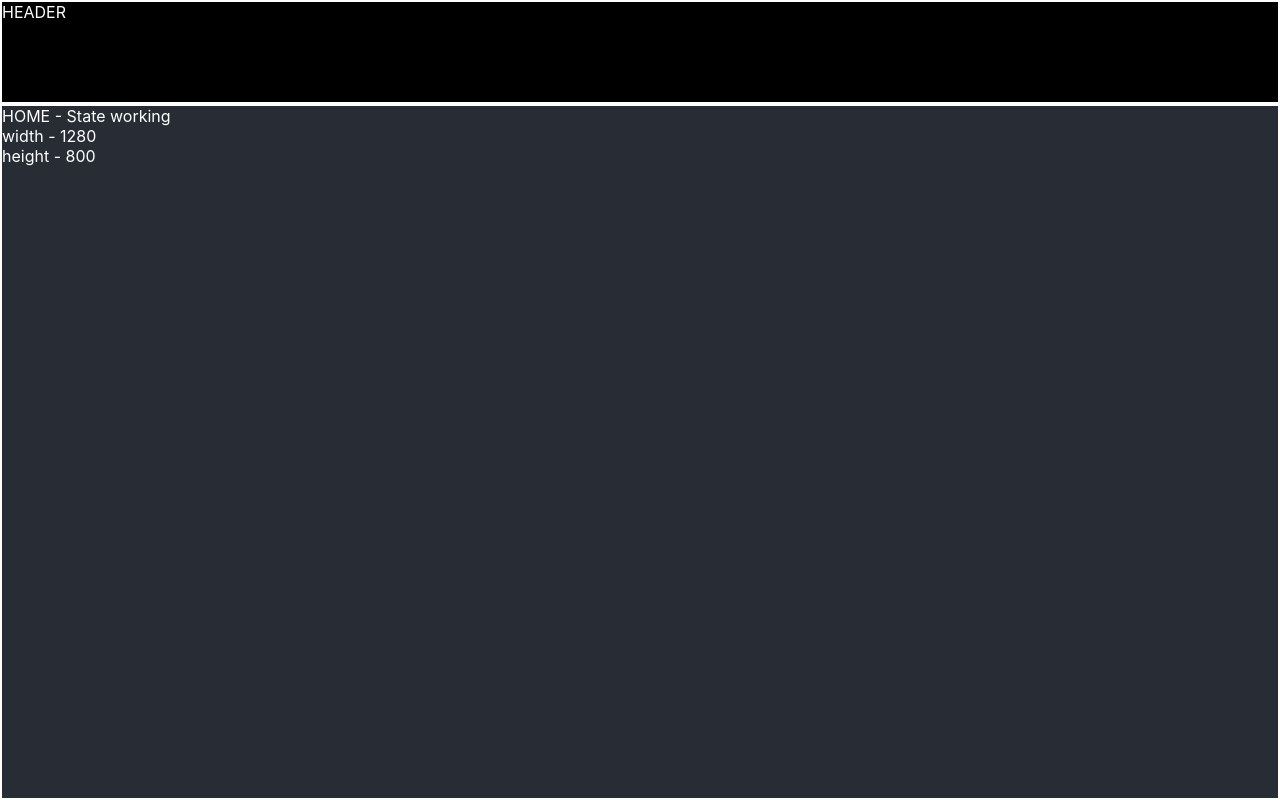
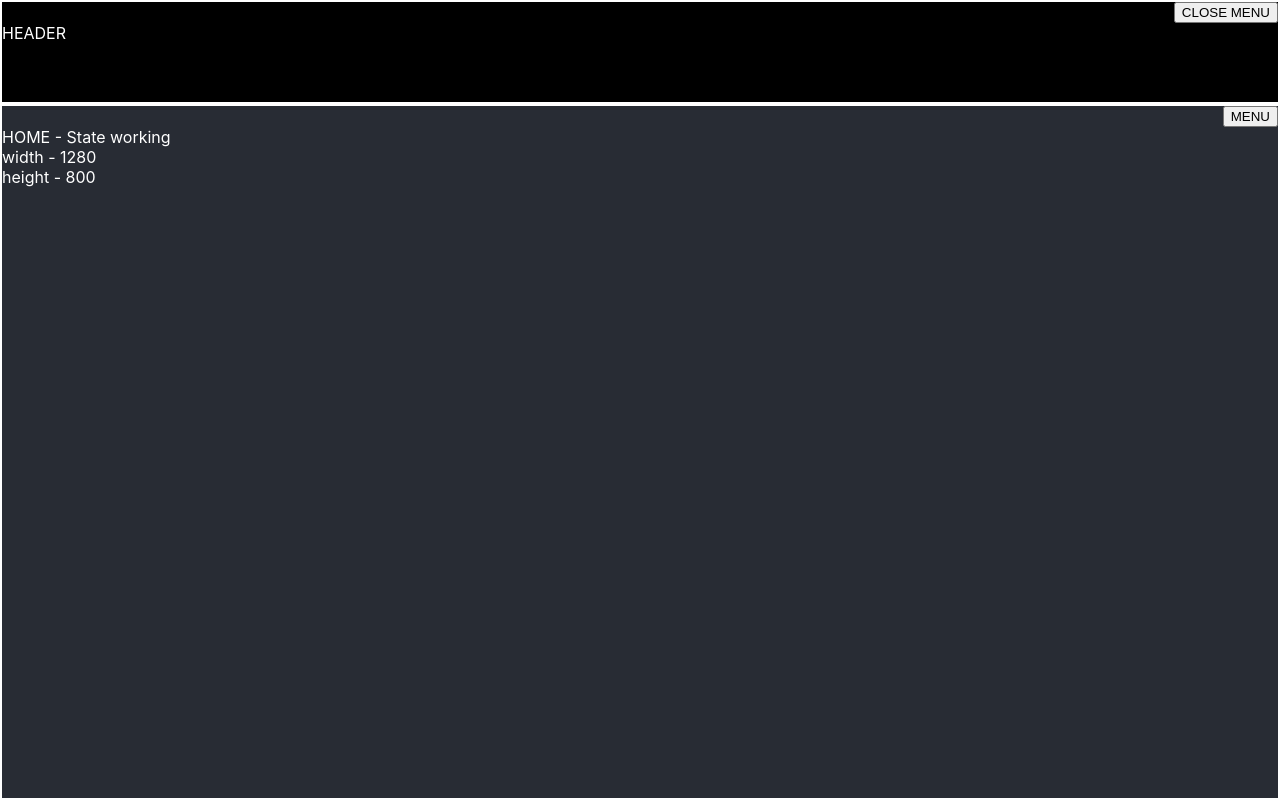
Before and after one commit to Oliver343/QuackShop, a React (Create React App) app: page / in a window 1280 px wide. Built offline with nearby package versions, Linux system fonts and the light colour scheme.

Commit message:
Menu control buttons added

```diff
--- a/src/components/Header.jsx
+++ b/src/components/Header.jsx
@@ -2,6 +2,9 @@ export default function Header() {
 
     return(
         <div className="headerMain">
+            <div className="buttonBox">
+                <button>CLOSE MENU</button>
+            </div>
             HEADER
         </div>
     )
--- a/src/pages/Home.css
+++ b/src/pages/Home.css
@@ -15,3 +15,9 @@
     background-color: black;
     border: white 2px solid;
 }
+
+.buttonBox {
+    display: flex;
+    justify-content: end;
+    align-items: center;
+}
--- a/src/pages/Home.jsx
+++ b/src/pages/Home.jsx
@@ -22,6 +22,9 @@ export default function Home() {
         <div className="homeMain">
             <Header />
             <div className="homeBody" style={{minHeight: (height - 108)}}>
+                <div className ="buttonBox">
+                    <button>MENU</button>
+                </div>
                 HOME - {storeObject.checkState}
                 <br />
                 width - {width}
```
